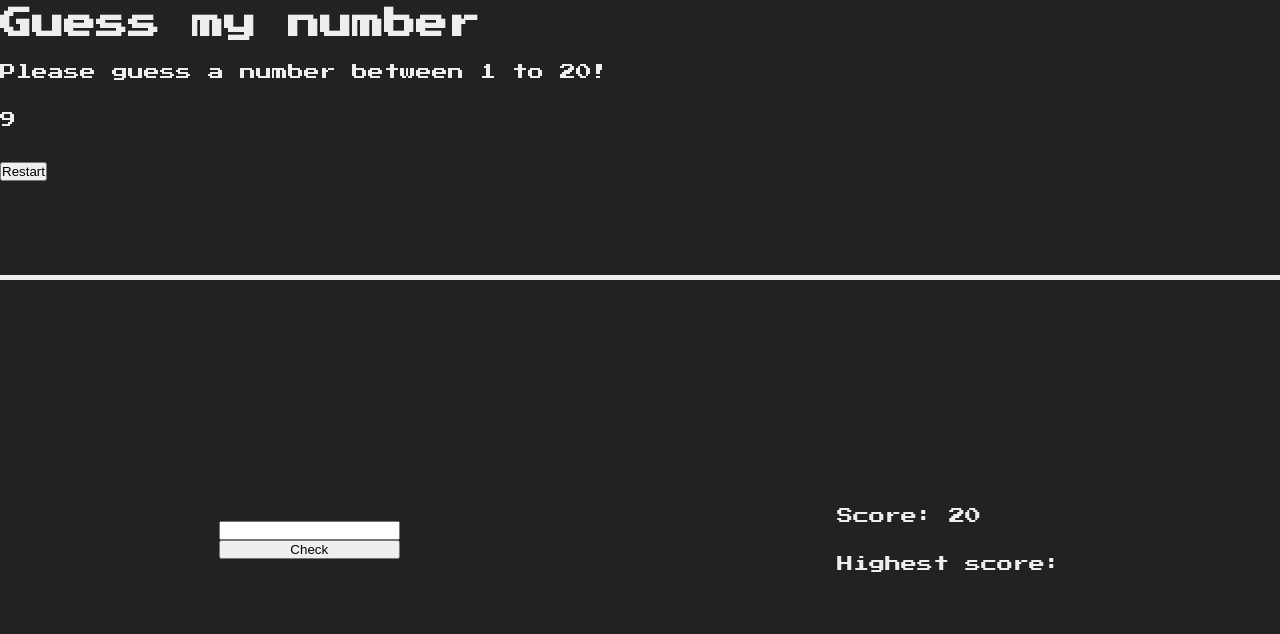
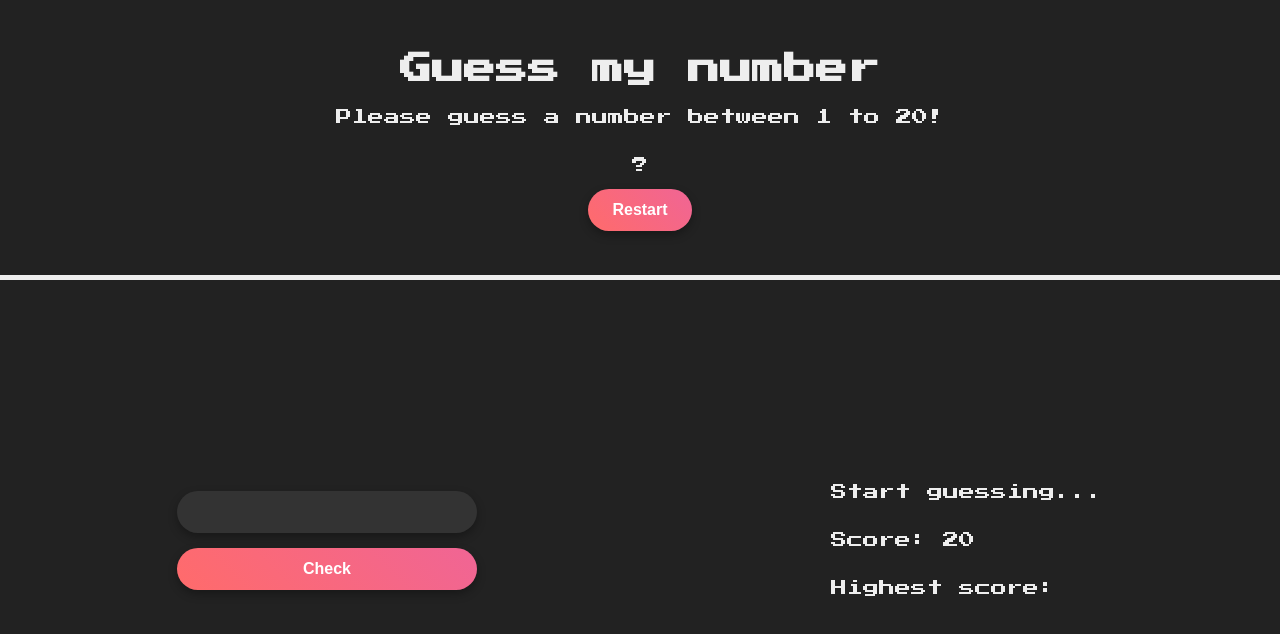
Before and after one commit to FBetulDemir/number-guessing, a plain HTML site: page index.html in a window 1280 px wide. Both pictures are taken after a click on the button "Restart". Drawn offline with Linux system fonts and the light colour scheme.

Commit message:
Worked on click events on script.js

```diff
--- a/index.html
+++ b/index.html
@@ -15,11 +15,11 @@
     </header>
     <main>
       <div class="right_wrapper">
-        <input class="input_value" type="number" />
+        <input type="number" class="input_value" />
         <button class="check_btn">Check</button>
       </div>
       <div class="left_wrapper">
-        <p class="message"></p>
+        <p class="message">Start guessing ...</p>
         <p class="score-section">Score: <span class="score"></span></p>
         <p class="highest_score-section">
           Highest score: <span class="highest_score"></span>
--- a/script.js
+++ b/script.js
@@ -1,24 +1,47 @@
 let randomNumber = document.querySelector(".random_number");
 let message = document.querySelector(".message");
-const score = document.querySelector(".score");
-const highestScore = document.querySelector(".highest_score");
-let inputValue = document.querySelector(".input_value").value;
+
 const checkBtn = document.querySelector(".check_btn");
 const restartButton = document.querySelector(".restart_btn");
 
-console.log(inputValue);
-function startGame() {
-  score.innerHTML = 20;
-  randomNumber.innerHTML = Math.floor(Math.random() * 20 + 1);
-  checkBtn.addEventListener("click", function () {
-    if (inputValue === randomNumber) {
-      message.innerHTML = "You have won!";
+let secretNum = Math.floor(Math.random() * 20 + 1);
+let score = 20;
+let highestScore = 0;
+console.log(secretNum);
+
+checkBtn.addEventListener("click", function () {
+  const guess = Number(document.querySelector(".input_value").value);
+  document.querySelector(".score").textContent = score;
+  document.querySelector(".highest_score").textContent = highestScore;
+
+  console.log("clicked");
+
+  if (guess === secretNum) {
+    message.textContent = "You have won!";
+    if (highestScore < score) {
+      highestScore = score;
     }
-    // inputValue === randomNumber ? "You have won!" : "Wrong number!";
-  });
-}
-startGame();
+  } else if (!guess) {
+    message.textContent = "No number, please enter a number!";
+  } else if (guess !== secretNum) {
+    message.textContent = "wrong number";
+    score--;
+    document.querySelector(".score").textContent = score;
+    if (scoreDisplay < 1) {
+      message.textContent = "You have lost!";
+    }
+  }
+});
 
 restartButton.addEventListener("click", function () {
-  startGame();
+  score = 20;
+  secretNum = Math.floor(Math.random() * 20) + 1;
+
+  message.textContent = "Start guessing...";
+  document.querySelector(".score").textContent = score;
+  document.querySelector(".random_number").textContent = "?";
+  document.querySelector(".guess").value = "";
+
+  document.querySelector("body").style.backgroundColor = "#222";
+  document.querySelector(".random_number").style.width = "15rem";
 });
--- a/style.css
+++ b/style.css
@@ -15,6 +15,10 @@ body {
 }
 
 header {
+  display: flex;
+  flex-direction: column;
+  align-items: center;
+  justify-content: center;
   height: 35vh;
   border-bottom: 5px solid #eee;
 }
@@ -30,3 +34,44 @@ main {
   display: flex;
   flex-direction: column;
 }
+
+button {
+  background: linear-gradient(45deg, #ff6b6b, #f06595);
+  color: white;
+  padding: 12px 24px;
+  border: none;
+  border-radius: 30px;
+  font-size: 16px;
+  font-weight: bold;
+  cursor: pointer;
+  box-shadow: 0 4px 10px rgba(0, 0, 0, 0.3);
+  transition: transform 0.2s ease-in-out, box-shadow 0.2s ease-in-out;
+}
+
+button:hover {
+  transform: scale(1.05);
+  box-shadow: 0 6px 15px rgba(0, 0, 0, 0.5);
+}
+
+button:active {
+  transform: scale(0.98);
+  box-shadow: 0 3px 8px rgba(0, 0, 0, 0.4);
+}
+
+input {
+  background: #333;
+  color: white;
+  padding: 12px 24px;
+  border: none;
+  border-radius: 30px;
+  font-size: 16px;
+  outline: none;
+  box-shadow: 0 4px 10px rgba(0, 0, 0, 0.3);
+  transition: box-shadow 0.2s ease-in-out;
+  width: 300px;
+  margin-bottom: 5%;
+}
+
+input:focus {
+  box-shadow: 0 6px 15px rgba(0, 0, 0, 0.5);
+}
```
